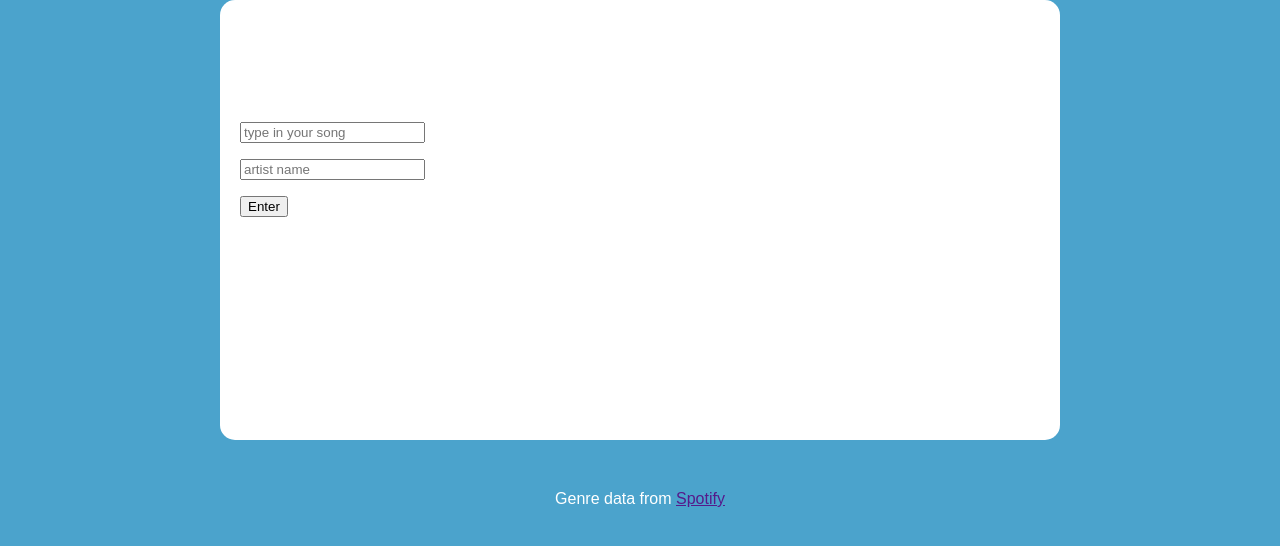
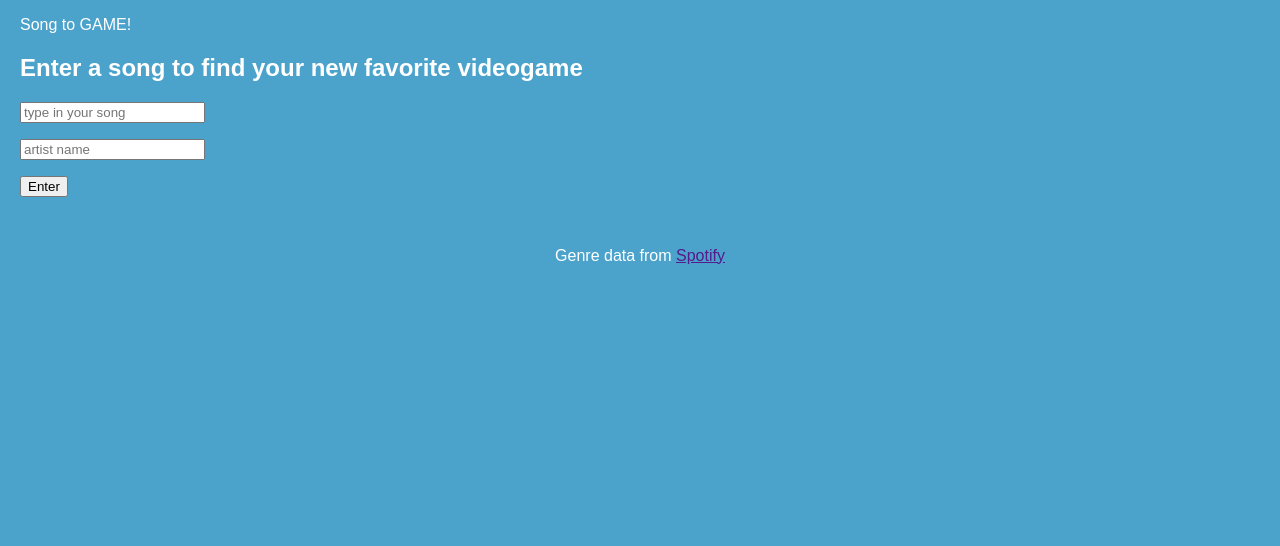
Before and after one commit to dvenka23/HCDE-310-Final-Project-Ana-and-Dharini, a Python web app: template templates/main_page.html in a window 1280 px wide. Shown: the part 140-686 px from the top of the page. Run offline with Jinja, Linux system fonts and the light colour scheme; the template is opened without the code that fills it, so the values that code supplies are empty.

Commit message:
fixed template again

```diff
--- a/templates/main_page.html
+++ b/templates/main_page.html
@@ -1,7 +1,7 @@
 {% extends 'base.html' %}
 
 {% block content %}
-<div class="square">
+
     <form action="/results" method="POST">
         <p>
             Song to GAME!
@@ -19,5 +19,4 @@
             <input type="submit" name="submit" value="Enter">
         </p>
     </form>
-</div>
 {% endblock %}
```
